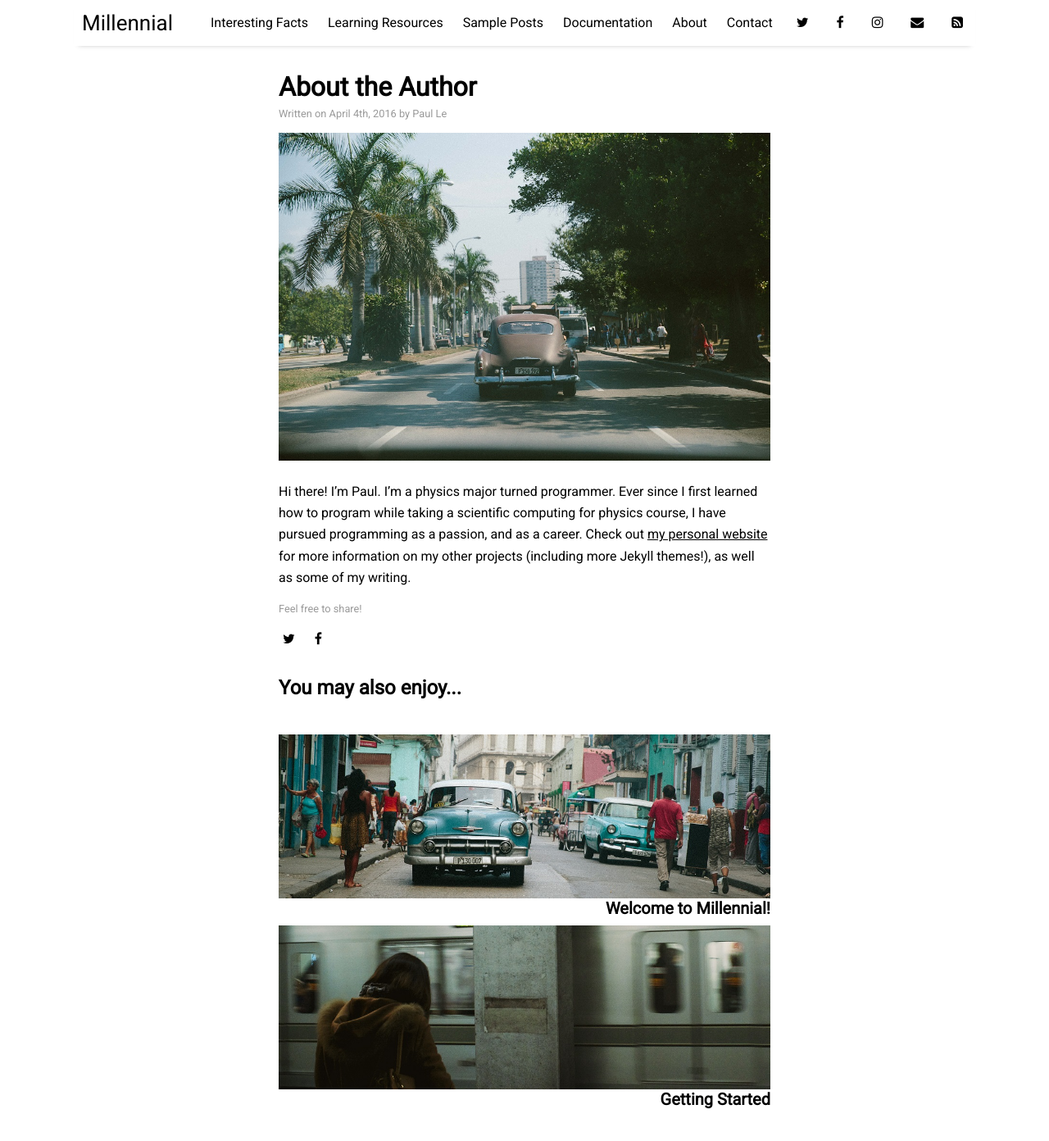
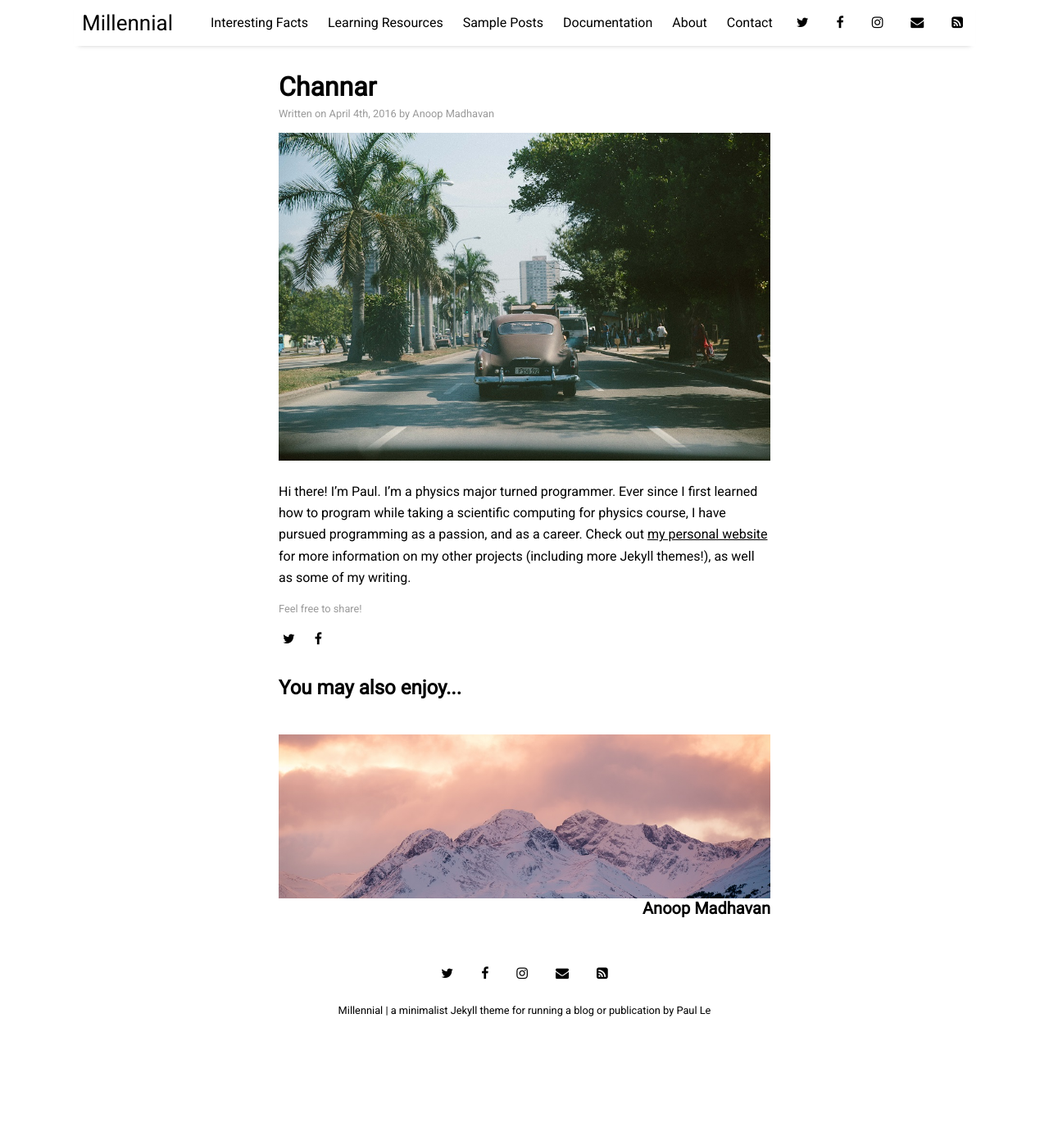
Before and after one commit to zeisys-sjojo/zeisys-sjojo.github.io, a Jekyll site: the page built from _posts/2016-04-04-channar.md, in a window 1280 px wide and 1400 px high. Shown: the top 1392 px of the window at 82% size. Built offline with Jekyll 4.4.1, drawn with Linux system fonts in a browser that asks for light colours; nearby versions of some CDN libraries.

Commit message:
restructured

```diff
--- a/_posts/2016-04-04-about-the-author.md
+++ b/_posts/2016-04-04-channar.md
@@ -1,9 +1,9 @@
 ---
 layout: post
-title: "About the Author"
-author: "Paul Le"
-categories: facts
-tags: [sample]
+title: "Channar"
+author: "Anoop Madhavan"
+categories: men
+tags: [men]
 image: cuba-2.jpg
 ---
 
--- a/_posts/2016-10-10-getting-started.md
+++ b/_posts/2016-10-10-yekshi.md
@@ -1,9 +1,9 @@
 ---
 layout: post
-title: "Getting Started"
-author: "Paul Le"
-categories: documentation
-tags: [documentation,sample]
+title: "Yekshi"
+author: "Anoop Madhavan"
+categories: myth
+tags: [myth]
 image: city-1.jpg
 ---
 
--- a/_posts/2017-01-01-welcome-to-millennial.md
+++ b/_posts/2017-01-01-the-killing.md
@@ -1,9 +1,9 @@
 ---
 layout: post
-title: "Welcome to Millennial!"
-author: "Paul Le"
-categories: documentation
-tags: [documentation,sample]
+title: "The Killing"
+author: "Anoop Madhavan"
+categories: memories
+tags: [memories]
 image: cuba-1.jpg
 ---
 
```
Also changed, not shown: _posts/2016-05-05-anoop.md (renamed from _posts/2016-05-05-learning-resources.md, +4 -4 lines), _posts/2016-09-09-meda.md (renamed from _posts/2016-09-09-text-formatting.md, +4 -4 lines), pages/documentation.md (deleted, +0 -6 lines), pages/facts.md (deleted, +0 -6 lines), pages/men.md (added, +6 -0 lines), pages/monuments.md (added, +6 -0 lines), pages/mysteries.md (added, +6 -0 lines), pages/myths.md (added, +6 -0 lines), pages/resources.md (deleted, +0 -6 lines), pages/sample-posts.md (deleted, +0 -6 lines).
